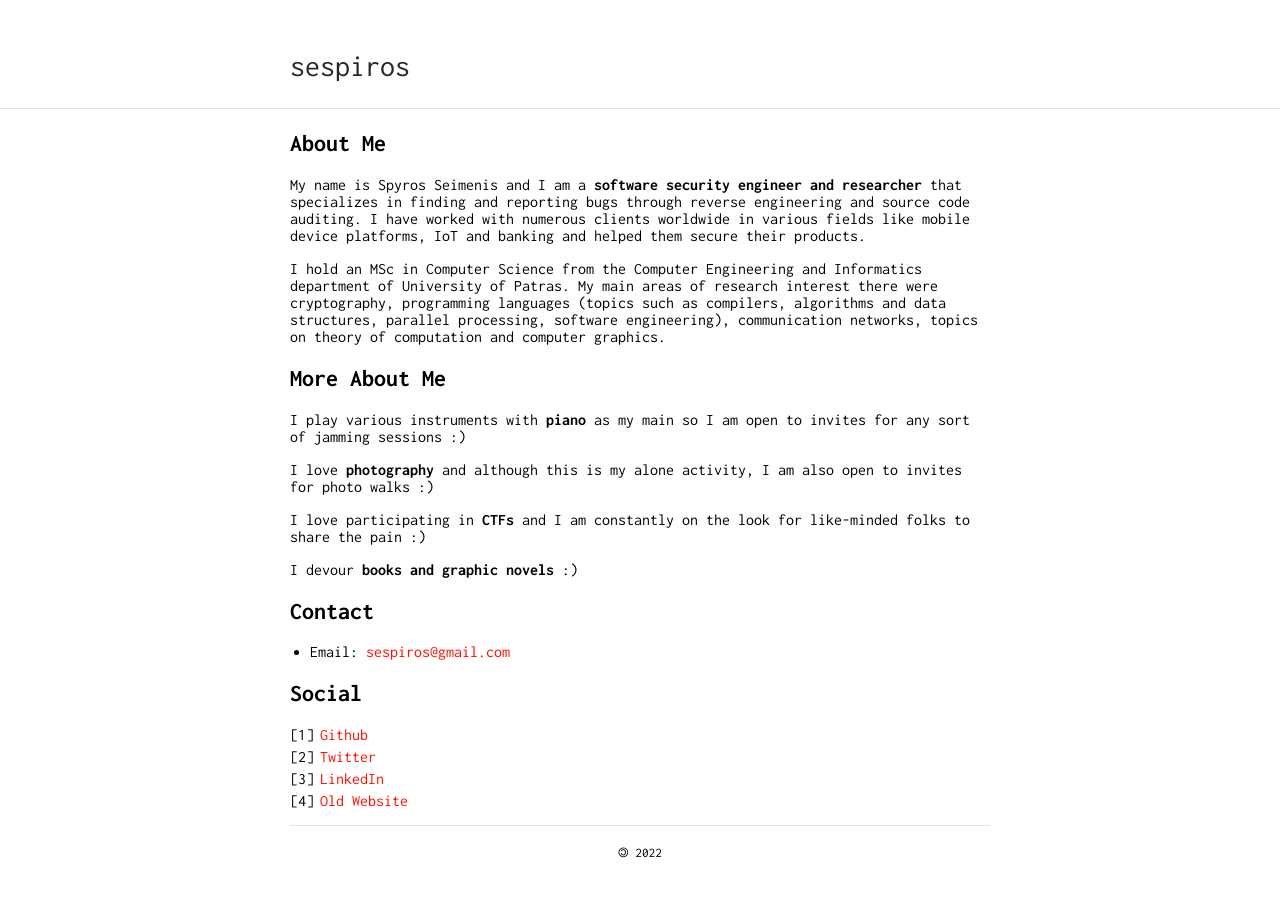
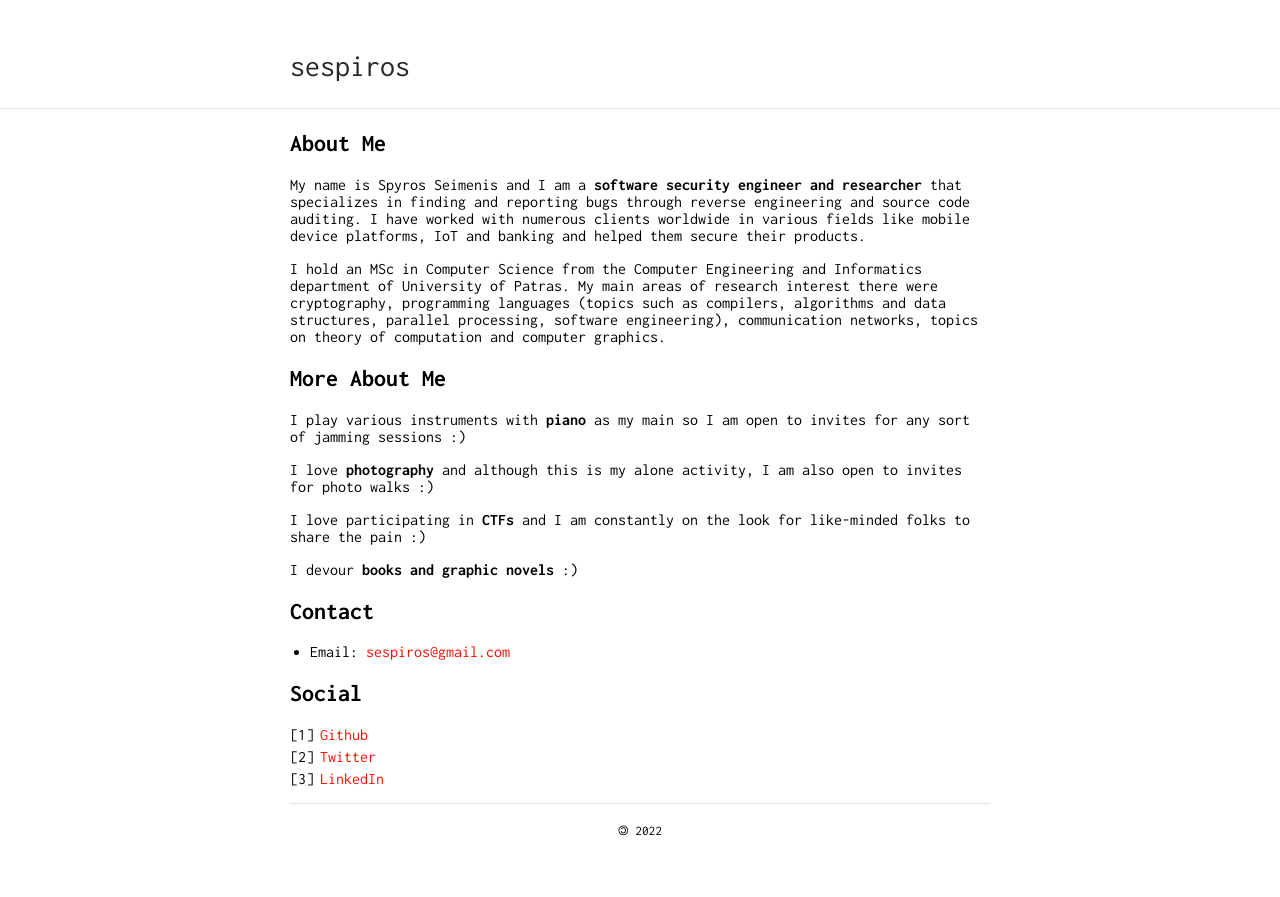
Before and after one commit to sespiros/sespiros.github.io, a Jekyll site: the page built from index.md, in a window 1280 px wide. Shown: the top 897 px of the page. Built offline with Jekyll 4.4.1, drawn with Linux system fonts in a browser that asks for light colours; our own code applies the rules of GitHub Pages for plain Markdown files.

Commit message:
Remove broken link to old website

```diff
--- a/index.md
+++ b/index.md
@@ -34,4 +34,3 @@ I devour **books and graphic novels** :)
 1. [Github](https://github.com/sespiros)
 2. [Twitter](https://twitter.com/sespiros)
 3. [LinkedIn](https://linkedin.com/in/sespiros)
-4. [Old Website](https://sespiros.github.io/old-website)
```
